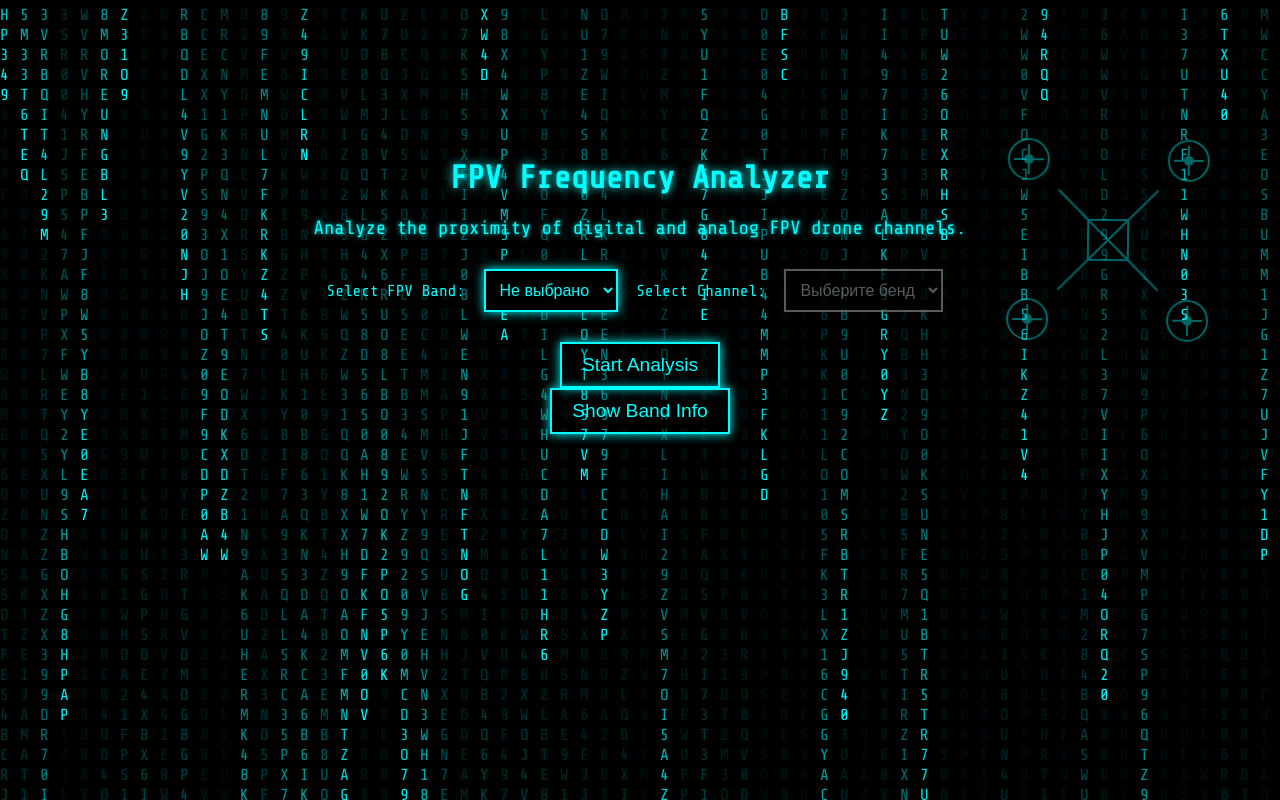
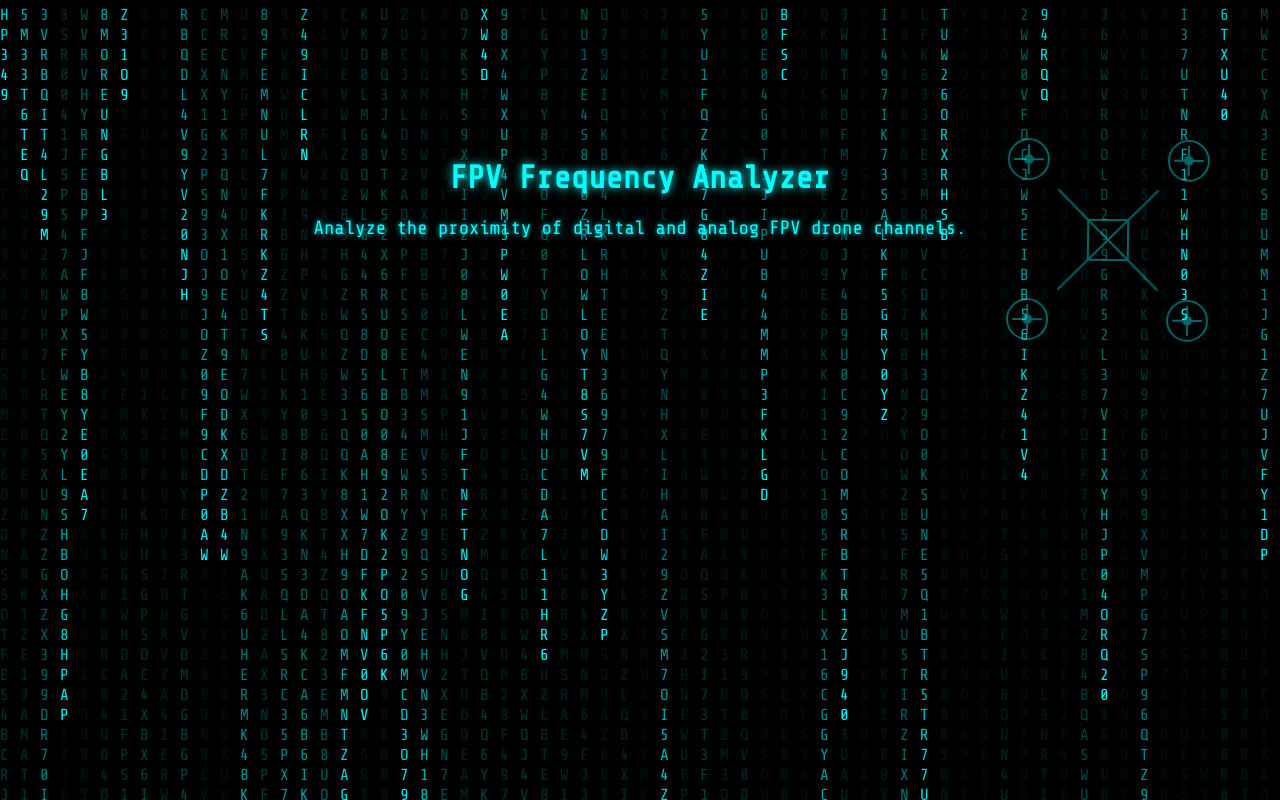
Before and after one commit to irreligious86/FPV-Frequency-calc, a Flask app: page / in a window 1280 px wide. Run offline with Flask 3, Linux system fonts and the light colour scheme.

Commit message:
Init alternative version v.2.0 of current project

```diff
--- /dev/null
+++ b/static/js/matrix.js
@@ -0,0 +1,37 @@
+const canvas = document.getElementById("matrixCanvas"); // Получаем ссылку на HTML-элемент canvas
+const ctx = canvas.getContext("2d"); // Получаем 2D-контекст для рисования
+
+// Устанавливаем размер canvas по ширине и высоте окна
+canvas.width = window.innerWidth;
+canvas.height = window.innerHeight;
+
+const columns = canvas.width / 20; // Количество колонок символов в анимации "Матрицы"
+const drops = Array(Math.floor(columns)).fill(1); // Массив для отслеживания положения символов
+const chars = "0123456789ABCDEFGHIJKLMNOPQRSTUVWXYZ"; // Набор символов для анимации "Матрицы"
+
+function drawMatrix() {
+    ctx.fillStyle = "rgba(0, 0, 0, 0.05)"; // Легкий черный фон с прозрачностью для плавного эффекта
+    ctx.fillRect(0, 0, canvas.width, canvas.height);
+
+    ctx.fillStyle = "cyan"; // Цвет символов
+    ctx.font = "16px 'Share Tech Mono'"; // Шрифт символов
+
+    for (let i = 0; i < drops.length; i++) {
+        const text = chars[Math.floor(Math.random() * chars.length)]; // Выбираем случайный символ
+        ctx.fillText(text, i * 20, drops[i] * 20); // Рисуем символ в соответствующей колонке
+
+        // Если достигли конца экрана, сбрасываем высоту случайным образом
+        if (drops[i] * 20 > canvas.height && Math.random() > 0.975) {
+            drops[i] = 0;
+        }
+        drops[i]++;
+    }
+}
+
+setInterval(drawMatrix, 50); // Запускаем анимацию с интервалом 50 мс
+
+// Обрабатываем изменение размеров окна, чтобы обновить размеры canvas
+window.addEventListener("resize", () => {
+    canvas.width = window.innerWidth;
+    canvas.height = window.innerHeight;
+});
--- a/static/js/script.js
+++ b/static/js/script.js
@@ -1,66 +1,5 @@
-const canvas = document.getElementById("matrixCanvas"); // Получаем ссылку на HTML-элемент canvas
-const ctx = canvas.getContext("2d"); // Получаем 2D-контекст для рисования
+// import { sayHello } from './module1.js';
+// import { calculateSomething } from './module2.js';
 
-// Устанавливаем размер canvas по ширине и высоте окна
-canvas.width = window.innerWidth;
-canvas.height = window.innerHeight;
-
-const columns = canvas.width / 20; // Количество колонок символов в анимации "Матрицы"
-const drops = Array(Math.floor(columns)).fill(1); // Массив для отслеживания положения символов
-const chars = "0123456789ABCDEFGHIJKLMNOPQRSTUVWXYZ"; // Набор символов для анимации "Матрицы"
-
-function drawMatrix() {
-    ctx.fillStyle = "rgba(0, 0, 0, 0.05)"; // Легкий черный фон с прозрачностью для плавного эффекта
-    ctx.fillRect(0, 0, canvas.width, canvas.height);
-
-    ctx.fillStyle = "cyan"; // Цвет символов
-    ctx.font = "16px 'Share Tech Mono'"; // Шрифт символов
-
-    for (let i = 0; i < drops.length; i++) {
-        const text = chars[Math.floor(Math.random() * chars.length)]; // Выбираем случайный символ
-        ctx.fillText(text, i * 20, drops[i] * 20); // Рисуем символ в соответствующей колонке
-
-        // Если достигли конца экрана, сбрасываем высоту случайным образом
-        if (drops[i] * 20 > canvas.height && Math.random() > 0.975) {
-            drops[i] = 0;
-        }
-        drops[i]++;
-    }
-}
-
-setInterval(drawMatrix, 50); // Запускаем анимацию с интервалом 50 мс
-
-// Обрабатываем изменение размеров окна, чтобы обновить размеры canvas
-window.addEventListener("resize", () => {
-    canvas.width = window.innerWidth;
-    canvas.height = window.innerHeight;
-});
-
-// 📌 ❗ Возможно, этот фрагмент кода не используется и его можно удалить:
-// bandChannels не используется в коде. Если он не планируется использовать, можно удалить его.
-const bandChannels = {
-    "A": [1, 2, 3, 4, 5, 6, 7, 8],
-    "B": [1, 2, 3, 4, 5, 6, 7, 8],
-    "E": [1, 2, 3, 4, 5, 6, 7, 8],
-    "F": [1, 2, 3, 4, 5, 6, 7, 8],
-    "R": [1, 2, 3, 4, 5, 6, 7, 8],
-    "L": [1, 2, 3, 4, 5, 6, 7, 8]
-};
-
-function updateChannels() {
-    const bandSelect = document.getElementById("bandSelect");
-    const channelSelect = document.getElementById("channelSelect");
-    channelSelect.innerHTML = "";
-    if (bandSelect.value === "") {
-        channelSelect.disabled = true;
-        channelSelect.innerHTML = "<option value=''>Выберите бенд</option>";
-    } else {
-        channelSelect.disabled = false;
-        bandChannels[bandSelect.value].forEach(channel => {
-            const option = document.createElement("option");
-            option.value = channel;
-            option.textContent = `Channel ${channel}`;
-            channelSelect.appendChild(option);
-        });
-    }
-}
+// sayHello();
+// console.log(calculateSomething(5, 10));
--- a/templates/index.html
+++ b/templates/index.html
@@ -1,11 +1,13 @@
 <!DOCTYPE html>
 <html lang="en">
+
 <head>
     <meta charset="UTF-8">
     <meta name="viewport" content="width=device-width, initial-scale=1.0">
     <title>FPV Frequency Analyzer</title>
     <link rel="stylesheet" href="{{ url_for('static', filename='css/styles.css') }}">
 </head>
+
 <body>
 
     <!-- Анимированный фон "Матрицы" -->
@@ -17,41 +19,41 @@
     <div class="fpv-drone">
         <svg viewBox="0 0 300 300">
             <!-- Центральный корпус -->
-                <rect x="130" y="130" width="40" height="40" fill="none" stroke="cyan" stroke-width="2"/>
+            <rect x="130" y="130" width="40" height="40" fill="none" stroke="cyan" stroke-width="2" />
 
             <!-- Рама -->
-                <line x1="100" y1="100" x2="200" y2="200" stroke="cyan" stroke-width="2"/>
-                <line x1="100" y1="200" x2="200" y2="100" stroke="cyan" stroke-width="2"/>
+            <line x1="100" y1="100" x2="200" y2="200" stroke="cyan" stroke-width="2" />
+            <line x1="100" y1="200" x2="200" y2="100" stroke="cyan" stroke-width="2" />
 
             <!-- Пропеллерные площадки -->
-                <circle cx="70" cy="70" r="20" stroke="cyan" stroke-width="2" fill="none"/>
-                <circle cx="230" cy="70" r="20" stroke="cyan" stroke-width="2" fill="none"/>
-                <circle cx="70" cy="230" r="20" stroke="cyan" stroke-width="2" fill="none"/>
-                <circle cx="230" cy="230" r="20" stroke="cyan" stroke-width="2" fill="none"/>
+            <circle cx="70" cy="70" r="20" stroke="cyan" stroke-width="2" fill="none" />
+            <circle cx="230" cy="70" r="20" stroke="cyan" stroke-width="2" fill="none" />
+            <circle cx="70" cy="230" r="20" stroke="cyan" stroke-width="2" fill="none" />
+            <circle cx="230" cy="230" r="20" stroke="cyan" stroke-width="2" fill="none" />
 
             <!-- Пропеллеры (будут вращаться через JS) -->
             <g class="propeller" id="prop1">
-                    <circle cx="70" cy="70" r="5" fill="cyan"/>
-                    <line x1="55" y1="70" x2="85" y2="70" stroke="cyan" stroke-width="2"/>
-                    <line x1="70" y1="55" x2="70" y2="85" stroke="cyan" stroke-width="2"/>
+                <circle cx="70" cy="70" r="5" fill="cyan" />
+                <line x1="55" y1="70" x2="85" y2="70" stroke="cyan" stroke-width="2" />
+                <line x1="70" y1="55" x2="70" y2="85" stroke="cyan" stroke-width="2" />
             </g>
 
             <g class="propeller" id="prop2">
-                    <circle cx="230" cy="70" r="5" fill="cyan"/>
-                    <line x1="215" y1="70" x2="245" y2="70" stroke="cyan" stroke-width="2"/>
-                    <line x1="230" y1="55" x2="230" y2="85" stroke="cyan" stroke-width="2"/>
+                <circle cx="230" cy="70" r="5" fill="cyan" />
+                <line x1="215" y1="70" x2="245" y2="70" stroke="cyan" stroke-width="2" />
+                <line x1="230" y1="55" x2="230" y2="85" stroke="cyan" stroke-width="2" />
             </g>
 
             <g class="propeller" id="prop3">
-                    <circle cx="70" cy="230" r="5" fill="cyan"/>
-                    <line x1="55" y1="230" x2="85" y2="230" stroke="cyan" stroke-width="2"/>
-                    <line x1="70" y1="215" x2="70" y2="245" stroke="cyan" stroke-width="2"/>
+                <circle cx="70" cy="230" r="5" fill="cyan" />
+                <line x1="55" y1="230" x2="85" y2="230" stroke="cyan" stroke-width="2" />
+                <line x1="70" y1="215" x2="70" y2="245" stroke="cyan" stroke-width="2" />
             </g>
 
             <g class="propeller" id="prop4">
-                    <circle cx="230" cy="230" r="5" fill="cyan"/>
-                    <line x1="215" y1="230" x2="245" y2="230" stroke="cyan" stroke-width="2"/>
-                    <line x1="230" y1="215" x2="230" y2="245" stroke="cyan" stroke-width="2"/>
+                <circle cx="230" cy="230" r="5" fill="cyan" />
+                <line x1="215" y1="230" x2="245" y2="230" stroke="cyan" stroke-width="2" />
+                <line x1="230" y1="215" x2="230" y2="245" stroke="cyan" stroke-width="2" />
             </g>
         </svg>
     </div>
@@ -60,47 +62,18 @@
     <div class="content">
         <h1>FPV Frequency Analyzer</h1>
         <p>Analyze the proximity of digital and analog FPV drone channels.</p>
-
-        <!-- Выпадающие списки для выбора диапазона и канала -->
-        <div class="dropdown-container">
-            <label for="bandSelect">Select FPV Band:</label>
-            <select id="bandSelect" onchange="updateChannels()">
-                <option value="" selected>Не выбрано</option>
-                <option value="A">Band A</option>
-                <option value="B">Band B</option>
-                <option value="E">Band E</option>
-                <option value="F">Band F</option>
-                <option value="R">Band R</option>
-                <option value="L">Band L</option>
-            </select>
-
-            <label for="channelSelect">Select Channel:</label>
-            <select id="channelSelect" disabled>
-                <option value="">Выберите бенд</option>
-            </select>
     </div>
 
-        <!-- Кнопка запуска анализа -->
-        <button onclick="startAnalysis()">Start Analysis</button>
-    </div>
+    <!-- Подключение JavaScript-файла -->
+    <script src="{{ url_for('static', filename='js/matrix.js') }}"></script>
 
     <!-- Подключение JS-скрипта -->
-    <script src="{{ url_for('static', filename='js/script.js') }}"></script>
+    <script src="{{ url_for('static', filename='js/script.js') }}" type="module"></script>
 
-  <!-- Кнопка для получения данных -->
+    <!-- Кнопка для получения данных
     <button onclick="showBandInfo()">Show Band Info</button>
-  <p id="output"></p>
-
-  <!-- Подключение JavaScript-файла -->
-  <script src="{{ url_for('static', filename='js/fpv_data.js') }}"></script>
-
-  <script>
-      function showBandInfo() {
-          let bandInfo = FPVChannelData.getBandInfo("5.8GHz");
-          document.getElementById("output").innerText = JSON.stringify(bandInfo, null, 2);
-      }console.log("test333");
-
-  </script>
+    <p id="output"></p> -->
 
 </body>
+
 </html>
```
Also changed, not shown: app.py (+11 -1 lines), static/data/channels.json (renamed from static/js/fpv_data.js, +0 -39 lines). Lines whose indentation alone changed are shown as unchanged.
